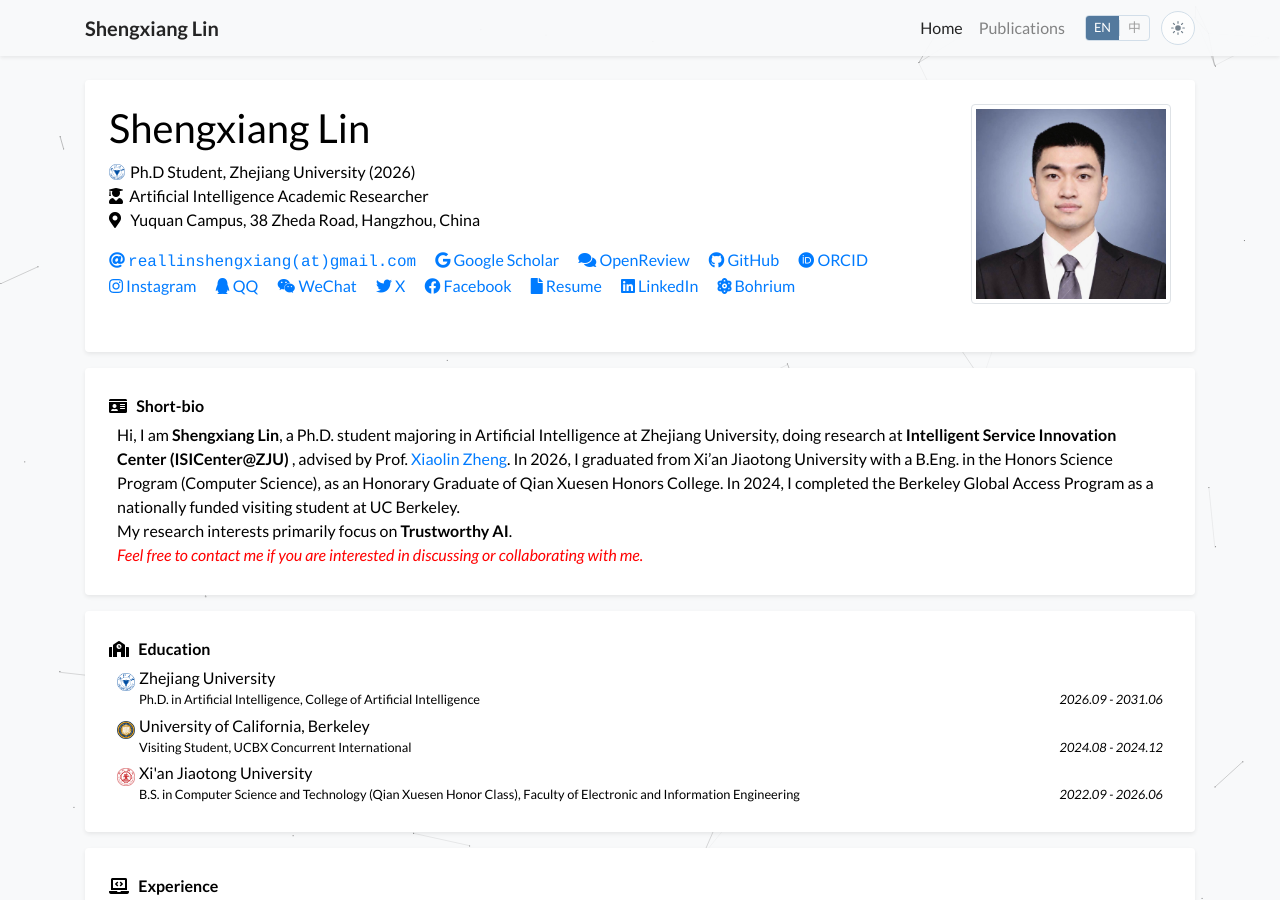
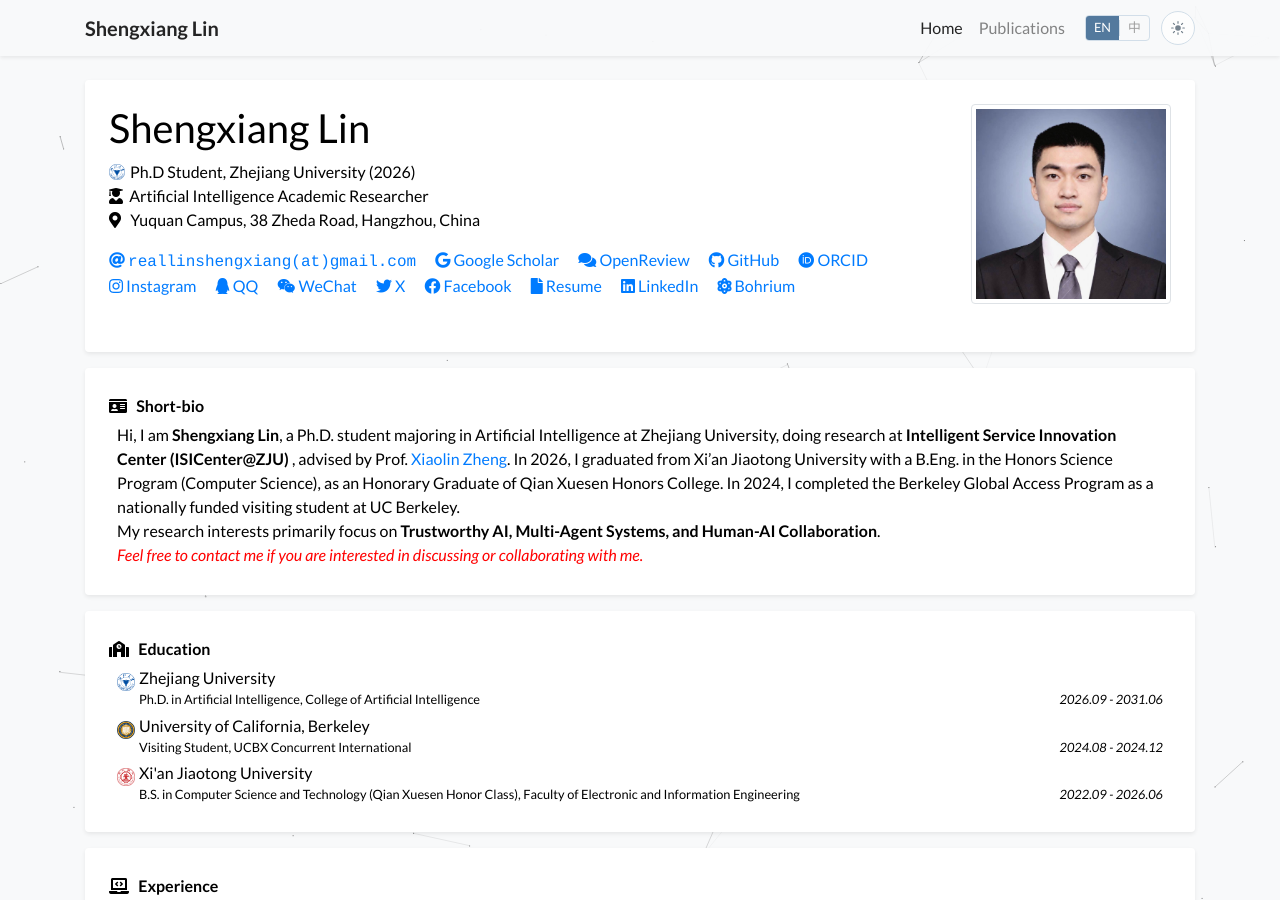
Before and after one commit to Shengxiang-Lin/Shengxiang-Lin.github.io, a Jekyll site: the page built from index.html, in a window 1280 px wide and 900 px high. Built offline with Jekyll 4.4.1, drawn with Linux system fonts in a browser that asks for light colours; a style sheet for code colours, icons or effects is not loaded.

Commit message:
Update profile.yml

```diff
--- a/_data/profile.yml
+++ b/_data/profile.yml
@@ -36,14 +36,14 @@ short_bio: >-
   Hi, I am <strong>Shengxiang Lin</strong>, a Ph.D. student majoring in Artificial Intelligence at Zhejiang University, doing research at <strong>Intelligent Service Innovation Center (ISICenter@ZJU) </strong>, advised by Prof. <a href="https://scholar.google.com/citations?user=MY23M60AAAAJ">Xiaolin Zheng</a>.
   In 2026, I graduated from Xi’an Jiaotong University with a B.Eng. in the Honors Science Program (Computer Science), as an Honorary Graduate of Qian Xuesen Honors College.
   In 2024, I completed the Berkeley Global Access Program as a nationally funded visiting student at UC Berkeley.
-  <br> My research interests primarily focus on <strong>Trustworthy AI</strong>.
+  <br> My research interests primarily focus on <strong>Trustworthy AI, Multi-Agent Systems, and Human-AI Collaboration</strong>.
   <br> <span style="color: red; font-style: italic;">Feel free to contact me if you are interested in discussing or collaborating with me.</span>
 
 short_bio_zh: >-
   你好，我是<strong>林圣翔</strong>，浙江大学人工智能专业的博士研究生，在<strong>智能服务创新中心</strong>进行研究，导师为<a href="https://scholar.google.com/citations?user=MY23M60AAAAJ">郑小林教授</a>。
   2026年，我于西安交通大学获得计算机科学与技术（国家拔尖计划）专业工学学士学位，并作为钱学森学院的荣誉毕业生毕业。
   2024年秋季学期，我参加了加州大学伯克利分校的交流学习项目。
-  <br> 我的研究兴趣主要集中在<strong>可信人工智能</strong>领域。
+  <br> 我的研究聚焦于<strong>可信人工智能、多智能体系统、人机协同</strong>等领域。
   <br> <span style="color: red; font-style: italic;">如果您有兴趣与我讨论或合作，请随时与我联系。</span>
 #  I shared some of the datasets and model weights used by the project at <a href="https://huggingface.co/wangrongsheng">🔗HuggingFace</a>. I likewise like to post some small-parameter LM at <a href="https://ollama.com/wangrongsheng">🔗Ollama</a> to help people use it locally.
 
```
